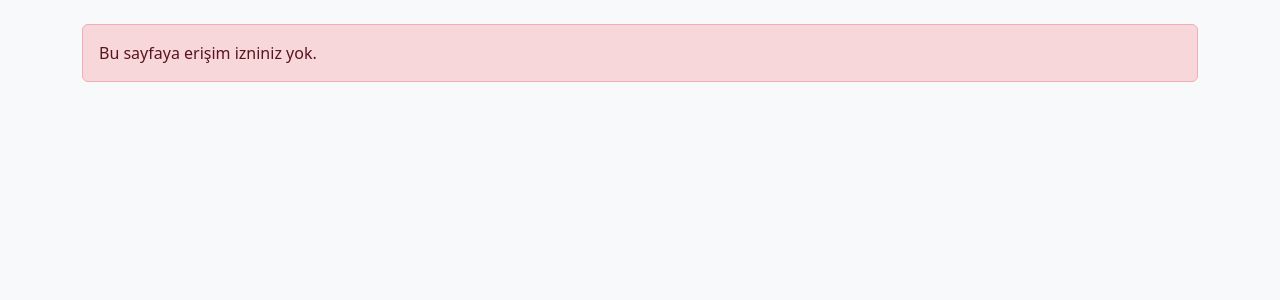
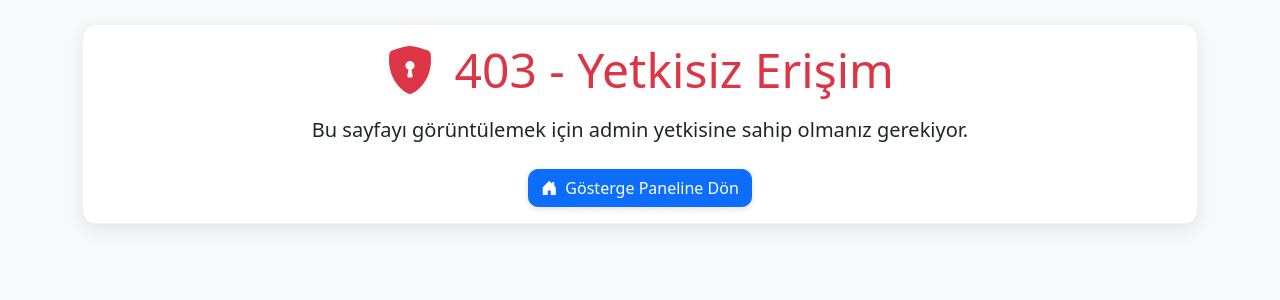
Before and after one commit to Rudywizz/gorevtakipneon, a Flask app: template templates/403.html in a window 1280 px wide. Shown: the part 58-358 px from the top of the page. Run offline with Flask 3, Linux system fonts and the light colour scheme; the template is opened without the code that fills it, so the values that code supplies are empty; some libraries are stand-ins or nearby versions.

Commit message:
Update 403.html
updatee

```diff
--- a/templates/403.html
+++ b/templates/403.html
@@ -1,7 +1,17 @@
-{% extends 'base.html' %}
-{% block title %}Yetkisiz Erişim{% endblock %}
+{% extends "base.html" %}
+{% block title %}403 - Yetkisiz Erişim{% endblock %}
 {% block content %}
-<div class="alert alert-danger mt-3">
-  Bu sayfaya erişim izniniz yok.
+<div class="card card-elevate mt-4">
+  <div class="card-body text-center">
+    <h1 class="display-5 text-danger mb-3">
+      <i class="bi bi-shield-lock-fill me-2"></i> 403 - Yetkisiz Erişim
+    </h1>
+    <p class="lead mb-4">
+      Bu sayfayı görüntülemek için <strong>admin</strong> yetkisine sahip olmanız gerekiyor.
+    </p>
+    <a href="{{ url_for('dashboard') }}" class="btn btn-primary btn-elevate">
+      <i class="bi bi-house-door-fill me-1"></i> Gösterge Paneline Dön
+    </a>
+  </div>
 </div>
 {% endblock %}
```
